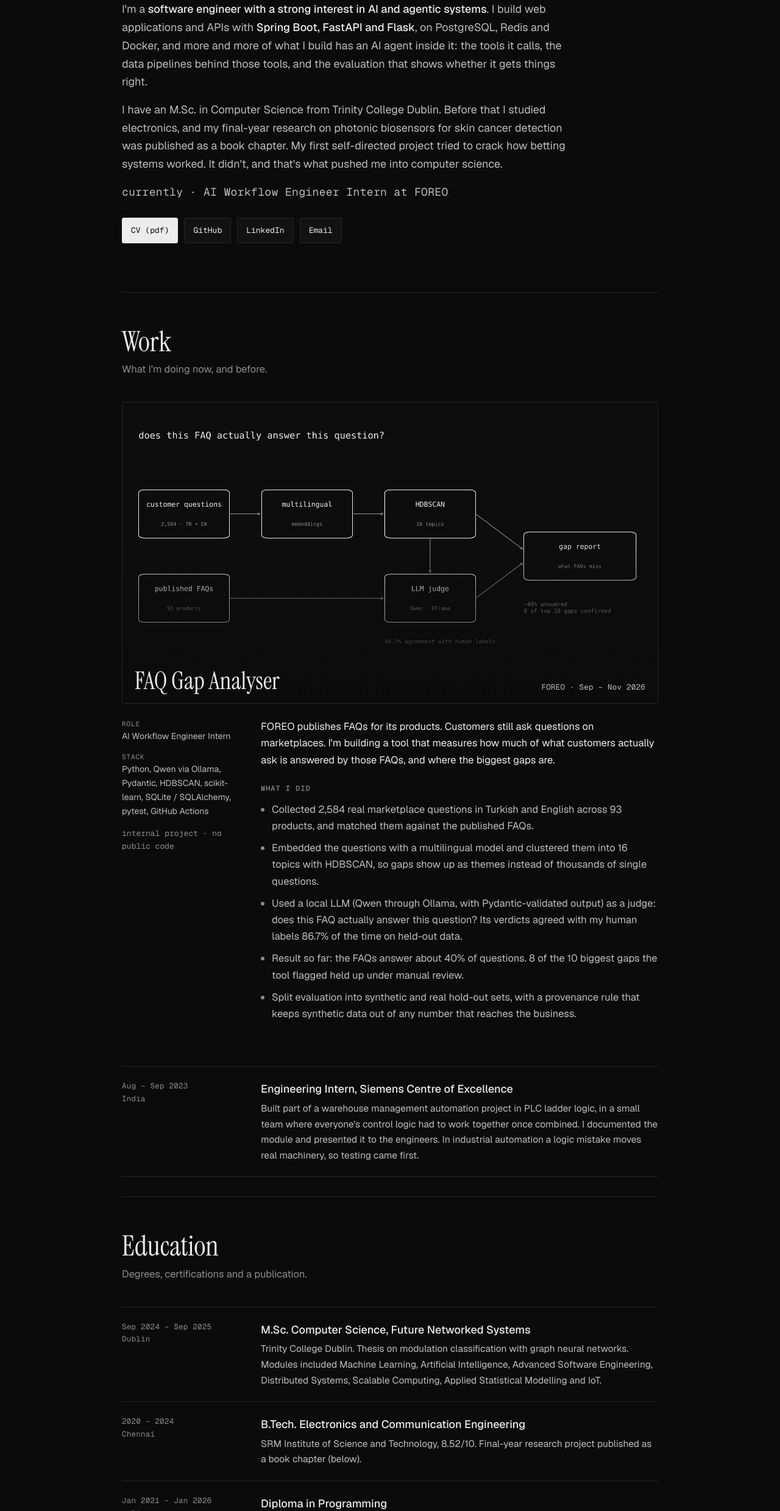
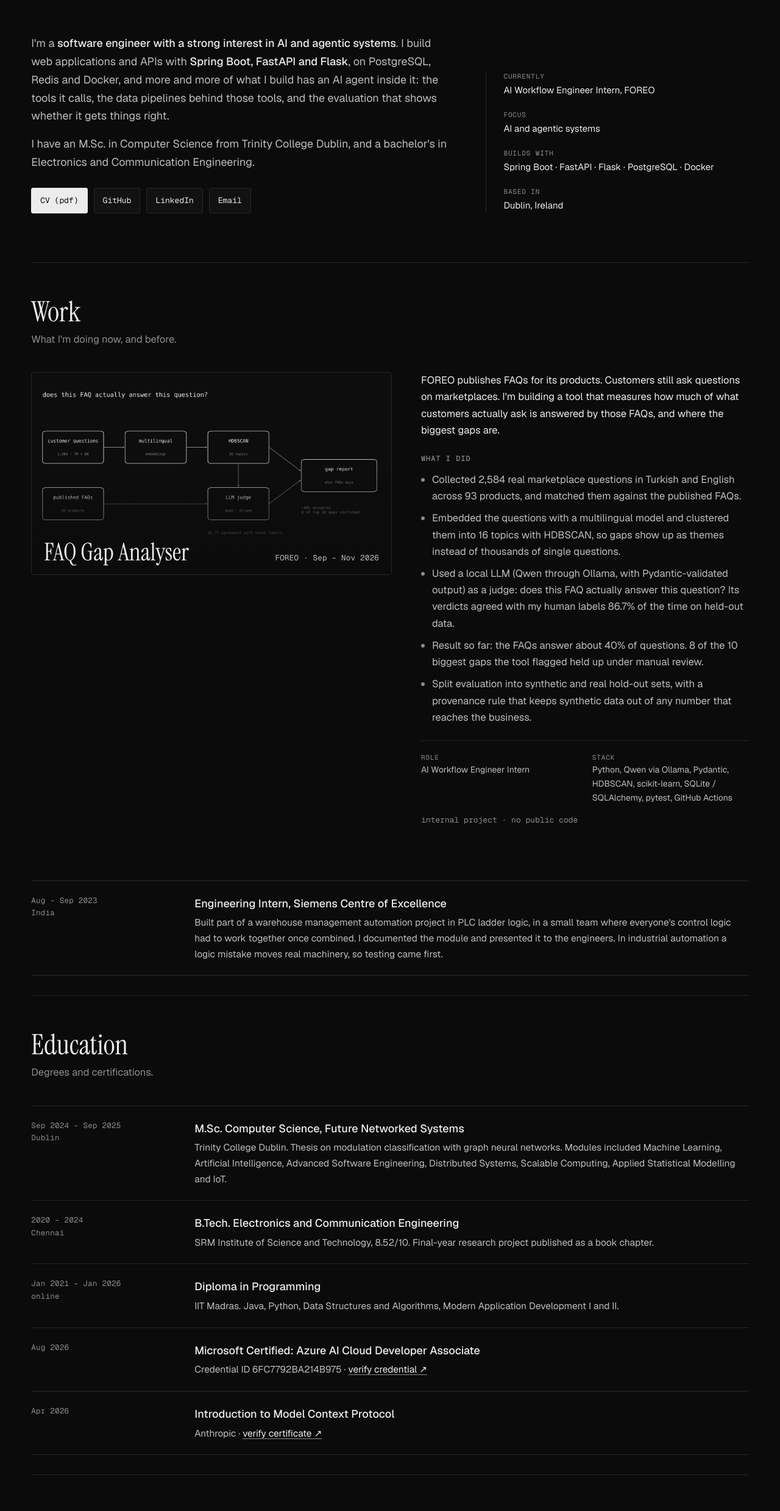
Before and after one commit to lakshmanBaskaran/lakshmanBaskaran.github.io, a plain HTML site: page index.html in a window 1280 px wide. Shown: the part 322-2800 px from the top of the page at 61% size. Drawn offline with nearby package versions, Linux system fonts and the light colour scheme.

Commit message:
Add files via upload

```diff
--- a/index.html
+++ b/index.html
@@ -22,13 +22,14 @@
   --serif:"Instrument Serif",Georgia,"Times New Roman",serif;
   --sans:"Geist","Helvetica Neue",Arial,sans-serif;
   --mono:"Geist Mono",ui-monospace,Menlo,Consolas,monospace;
-  --col:880px;
+  --col:1240px;
+  --gutter:clamp(16px,4vw,56px);
   color-scheme:dark;
 }
 *{box-sizing:border-box}
 html{background:var(--bg);scroll-behavior:smooth}
 body{background:var(--bg);color:var(--fg);font-family:var(--sans);font-size:16.5px;line-height:1.65;
-  padding-left:max(16px,env(safe-area-inset-left,0px));padding-right:max(16px,env(safe-area-inset-right,0px))}
+  padding-left:max(var(--gutter),env(safe-area-inset-left,0px));padding-right:max(var(--gutter),env(safe-area-inset-right,0px))}
 body::before{content:"";position:fixed;inset:0 0 auto;height:env(safe-area-inset-top,0px);z-index:20;background:var(--bg)}
 ::selection{background:var(--fg);color:var(--bg)}
 a{color:var(--fg);text-decoration:underline;text-decoration-color:var(--muted);text-underline-offset:3px;text-decoration-thickness:1px;transition:text-decoration-color .2s}
@@ -37,18 +38,22 @@ a:hover{text-decoration-color:var(--fg)}
 .col{max-width:var(--col);margin:0 auto}
 
 header.top{position:sticky;top:env(safe-area-inset-top,0px);z-index:10;background:rgba(11,11,11,.9);backdrop-filter:blur(8px);-webkit-backdrop-filter:blur(8px);
-  border-bottom:1px solid var(--line);margin:0 calc(-1*max(16px,env(safe-area-inset-left,0px)));padding:12px max(16px,env(safe-area-inset-right,0px)) 12px max(16px,env(safe-area-inset-left,0px))}
+  border-bottom:1px solid var(--line);margin:0 calc(-1*max(var(--gutter),env(safe-area-inset-left,0px)));padding:12px max(var(--gutter),env(safe-area-inset-right,0px)) 12px max(var(--gutter),env(safe-area-inset-left,0px))}
 header.top .col{display:flex;justify-content:space-between;align-items:center;gap:16px;flex-wrap:wrap}
 .mark{font-family:var(--mono);font-size:13px;text-decoration:none}
 header nav{display:flex;gap:18px;flex-wrap:wrap}
 header nav a{font-family:var(--mono);font-size:13px;color:var(--muted);text-decoration:none}
 header nav a:hover{color:var(--fg)}
 
-.intro{padding-block:80px 56px;animation:fade .7s ease-out both}
+.intro{padding-block:80px 56px;animation:fade .7s ease-out both;display:grid;grid-template-columns:minmax(0,1.6fr) minmax(0,1fr);gap:56px;align-items:end}
+.intro h1{grid-column:1/-1}
+.facts{margin:0;display:grid;gap:18px;border-left:1px solid var(--line);padding-left:28px}
+.facts dt{font-family:var(--mono);font-size:11px;letter-spacing:.08em;text-transform:uppercase;color:var(--muted)}
+.facts dd{margin:2px 0 0;font-size:15px}
 @keyframes fade{from{opacity:0;transform:translateY(8px)}to{opacity:1;transform:none}}
 h1{font-family:var(--serif);font-weight:400;font-size:clamp(46px,8vw,84px);line-height:1;letter-spacing:-.01em;margin:0 0 28px;text-wrap:balance}
 h1 i{color:var(--muted)}
-.intro p{max-width:62ch;margin:0 0 16px;color:var(--soft);font-size:18px}
+.intro p{max-width:68ch;margin:0 0 16px;color:var(--soft);font-size:18px}
 .intro p strong{color:var(--fg);font-weight:500}
 .row{display:flex;flex-wrap:wrap;gap:10px;margin-top:28px}
 .btn{font-family:var(--mono);font-size:13px;text-decoration:none;border:1px solid var(--line);padding:9px 14px;border-radius:3px;background:var(--panel);transition:border-color .2s,background .2s}
@@ -61,7 +66,8 @@ h2{font-family:var(--serif);font-weight:400;font-size:clamp(34px,5vw,46px);line-
 .sub{color:var(--muted);margin:0 0 40px;max-width:60ch}
 
 /* project block */
-.proj{margin-bottom:72px}
+.proj{margin-bottom:88px;display:grid;grid-template-columns:minmax(0,1.1fr) minmax(0,1fr);gap:48px;align-items:start}
+.proj>.fig{position:sticky;top:calc(env(safe-area-inset-top,0px) + 76px)}
 .fig{position:relative;display:block;aspect-ratio:16/9;max-width:100%;overflow:hidden;border:1px solid var(--line);border-radius:4px;background:var(--panel) center/cover no-repeat;text-decoration:none}
 .fig::after{content:"";position:absolute;inset:0;background:linear-gradient(180deg,rgba(11,11,11,0) 45%,rgba(11,11,11,.92) 100%)}
 .fig img{width:100%;height:100%;object-fit:cover;display:block;filter:grayscale(1);transition:transform .6s ease}
@@ -69,12 +75,12 @@ h2{font-family:var(--serif);font-weight:400;font-size:clamp(34px,5vw,46px);line-
 .fig .cap{position:absolute;left:20px;right:20px;bottom:16px;z-index:1;display:flex;justify-content:space-between;align-items:flex-end;gap:12px;flex-wrap:wrap}
 .fig h3{font-family:var(--serif);font-weight:400;font-size:clamp(28px,4.4vw,40px);line-height:1.05;margin:0;color:var(--fg);text-wrap:balance}
 .fig .meta{color:var(--soft)}
-.body{display:grid;grid-template-columns:200px 1fr;gap:28px;margin-top:24px}
-.side{display:grid;gap:14px;align-content:start}
-.side dl{margin:0;display:grid;gap:12px}
+.body{display:flex;flex-direction:column-reverse;gap:24px;min-width:0}
+.side{display:grid;gap:14px;align-content:start;border-top:1px solid var(--line);padding-top:18px}
+.side dl{margin:0;display:grid;grid-template-columns:1fr 1fr;gap:12px 24px}
 .side dt{font-family:var(--mono);font-size:11px;letter-spacing:.08em;text-transform:uppercase;color:var(--muted)}
 .side dd{margin:0;font-size:14px;color:var(--soft)}
-.links{display:flex;flex-direction:column;gap:6px}
+.links{display:flex;flex-wrap:wrap;gap:6px 18px}
 .links a,.links span{font-family:var(--mono);font-size:13px}
 .links span{color:var(--muted)}
 .main{min-width:0}
@@ -89,15 +95,15 @@ h2{font-family:var(--serif);font-weight:400;font-size:clamp(34px,5vw,46px);line-
 .small article{display:grid;grid-template-columns:1fr auto;gap:8px 24px;padding:20px 0;border-top:1px solid var(--line)}
 .small article:last-child{border-bottom:1px solid var(--line)}
 .small h3{font-family:var(--sans);font-weight:500;font-size:18px;margin:0}
-.small p{grid-column:1/-1;margin:0;color:var(--soft);max-width:70ch;font-size:15.5px}
+.small p{grid-column:1/-1;margin:0;color:var(--soft);max-width:90ch;font-size:15.5px}
 .small .links{flex-direction:row;gap:16px;align-items:baseline}
 
 /* lists */
 .list{display:grid}
-.list>div{display:grid;grid-template-columns:200px 1fr;gap:28px;padding:22px 0;border-top:1px solid var(--line)}
+.list>div{display:grid;grid-template-columns:240px 1fr;gap:28px;padding:22px 0;border-top:1px solid var(--line)}
 .list>div:last-child{border-bottom:1px solid var(--line)}
 .list h3{font-family:var(--sans);font-weight:500;font-size:18px;margin:0 0 4px}
-.list p{margin:4px 0 0;color:var(--soft);font-size:15.5px;max-width:64ch}
+.list p{margin:4px 0 0;color:var(--soft);font-size:15.5px;max-width:90ch}
 
 .contact{padding-block:56px 24px}
 .contact h2{font-size:clamp(40px,7vw,64px)}
@@ -108,11 +114,17 @@ h2{font-family:var(--serif);font-weight:400;font-size:clamp(34px,5vw,46px);line-
 .copy:hover{color:var(--fg);border-color:var(--fg)}
 footer{padding-block:40px;color:var(--muted);font-family:var(--mono);font-size:12px;display:flex;justify-content:space-between;gap:12px;flex-wrap:wrap;border-top:1px solid var(--line);margin-top:40px}
 
+@media (max-width:960px){
+  .proj{grid-template-columns:1fr;gap:24px}
+  .proj>.fig{position:relative;top:auto}
+  .intro{grid-template-columns:1fr;gap:32px}
+  .facts{border-left:0;padding-left:0;border-top:1px solid var(--line);padding-top:24px;grid-template-columns:1fr 1fr}
+}
 @media (max-width:720px){
   .intro{padding-block:48px 32px}
   .body,.list>div{grid-template-columns:1fr;gap:14px}
-  .side{grid-template-columns:1fr 1fr}
-  .side dl{grid-column:1/-1;grid-template-columns:1fr 1fr}
+  .side dl{grid-template-columns:1fr}
+  .facts{grid-template-columns:1fr}
   .fig{aspect-ratio:4/3}
   .fig .cap{left:14px;right:14px}
   .contact dl{grid-template-columns:1fr;gap:4px}
@@ -129,7 +141,7 @@ footer{padding-block:40px;color:var(--muted);font-family:var(--mono);font-size:1
   <div class="col">
     <a class="mark" href="#top">lakshman raj baskaran</a>
     <nav aria-label="Sections">
-      <a href="#work">work</a><a href="#education">education</a><a href="#projects">projects</a><a href="#more">more</a><a href="#contact">contact</a>
+      <a href="#work">work</a><a href="#education">education</a><a href="#publication">publication</a><a href="#projects">projects</a><a href="#more">more</a><a href="#contact">contact</a>
     </nav>
   </div>
 </header>
@@ -138,15 +150,22 @@ footer{padding-block:40px;color:var(--muted);font-family:var(--mono);font-size:1
 
   <div class="intro">
     <h1>Lakshman Raj Baskaran <i>· software engineer, Dublin</i></h1>
+    <div>
     <p>I'm a <strong>software engineer with a strong interest in AI and agentic systems</strong>. I build web applications and APIs with <strong>Spring Boot, FastAPI and Flask</strong>, on PostgreSQL, Redis and Docker, and more and more of what I build has an AI agent inside it: the tools it calls, the data pipelines behind those tools, and the evaluation that shows whether it gets things right.</p>
-    <p>I have an M.Sc. in Computer Science from Trinity College Dublin. Before that I studied electronics, and my final-year research on photonic biosensors for skin cancer detection was published as a book chapter. My first self-directed project tried to crack how betting systems worked. It didn't, and that's what pushed me into computer science.</p>
-    <p class="meta">currently · AI Workflow Engineer Intern at FOREO</p>
+    <p>I have an M.Sc. in Computer Science from Trinity College Dublin, and a bachelor's in Electronics and Communication Engineering.</p>
     <div class="row">
       <a class="btn solid" href="assets/Lakshman-Raj-Baskaran-CV.pdf" target="_blank" rel="noopener">CV (pdf)</a>
       <a class="btn" href="https://github.com/lakshmanBaskaran" target="_blank" rel="noopener">GitHub</a>
       <a class="btn" href="https://www.linkedin.com/in/lakshman-raj-baskaran/" target="_blank" rel="noopener">LinkedIn</a>
       <a class="btn" href="#contact">Email</a>
     </div>
+    </div>
+    <dl class="facts">
+      <div><dt>currently</dt><dd>AI Workflow Engineer Intern, FOREO</dd></div>
+      <div><dt>focus</dt><dd>AI and agentic systems</dd></div>
+      <div><dt>builds with</dt><dd>Spring Boot · FastAPI · Flask · PostgreSQL · Docker</dd></div>
+      <div><dt>based in</dt><dd>Dublin, Ireland</dd></div>
+    </dl>
   </div>
 
   <section id="work">
@@ -187,20 +206,29 @@ footer{padding-block:40px;color:var(--muted);font-family:var(--mono);font-size:1
 
   <section id="education">
     <h2>Education</h2>
-    <p class="sub">Degrees, certifications and a publication.</p>
+    <p class="sub">Degrees and certifications.</p>
     <div class="list">
       <div><span class="meta">Sep 2024 – Sep 2025<br>Dublin</span>
         <div><h3>M.Sc. Computer Science, Future Networked Systems</h3><p>Trinity College Dublin. Thesis on modulation classification with graph neural networks. Modules included Machine Learning, Artificial Intelligence, Advanced Software Engineering, Distributed Systems, Scalable Computing, Applied Statistical Modelling and IoT.</p></div></div>
       <div><span class="meta">2020 – 2024<br>Chennai</span>
-        <div><h3>B.Tech. Electronics and Communication Engineering</h3><p>SRM Institute of Science and Technology, 8.52/10. Final-year research project published as a book chapter (below).</p></div></div>
+        <div><h3>B.Tech. Electronics and Communication Engineering</h3><p>SRM Institute of Science and Technology, 8.52/10. Final-year research project published as a book chapter.</p></div></div>
       <div><span class="meta">Jan 2021 – Jan 2026<br>online</span>
         <div><h3>Diploma in Programming</h3><p>IIT Madras. Java, Python, Data Structures and Algorithms, Modern Application Development I and II.</p></div></div>
       <div><span class="meta">Aug 2026</span>
         <div><h3>Microsoft Certified: Azure AI Cloud Developer Associate</h3><p>Credential ID 6FC7792BA214B975 · <a href="https://learn.microsoft.com/api/credentials/share/en-us/lakshmanbaskaran-9278/6FC7792BA214B975?sharingId=6B010E488C58D7C1" target="_blank" rel="noopener">verify credential ↗</a></p></div></div>
       <div><span class="meta">Apr 2026</span>
         <div><h3>Introduction to Model Context Protocol</h3><p>Anthropic · <a href="https://verify.skilljar.com/c/9mfdk4ay7dwj" target="_blank" rel="noopener">verify certificate ↗</a></p></div></div>
+    </div>
+  </section>
+
+  <section id="publication">
+    <h2>Publication</h2>
+    <p class="sub">Peer-reviewed work from my bachelor's research.</p>
+    <div class="list">
       <div><span class="meta">2024<br>book chapter</span>
-        <div><h3>Publication: photonic biosensor for early detection of skin cancer</h3><p>My bachelor's research project, published as a co-authored, peer-reviewed chapter in <em>Advanced Materials for Biomedical Devices</em> (2024). We designed a photonic biosensor to detect basal cell carcinoma cells in real time, as a faster alternative to traditional detection, simulating the sensor in COMSOL and analysing its response with regression analysis.</p></div></div>
+        <div><h3>Photonic biosensor for early detection of skin cancer</h3>
+          <p>Co-authored chapter in <em>Advanced Materials for Biomedical Devices</em> (2024), peer reviewed.</p>
+          <p>This was my bachelor's research project at SRM. We designed a photonic biosensor to detect basal cell carcinoma cells in real time, as a faster alternative to traditional detection. We simulated the sensor in COMSOL and used regression analysis to study its response.</p></div></div>
     </div>
   </section>
 
```
